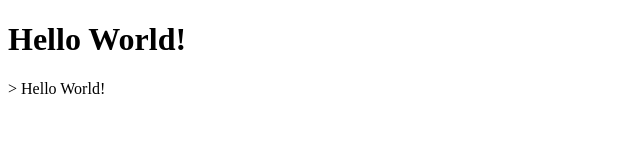
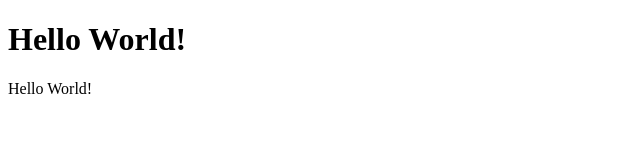
Before and after one commit to MigratoryMilk/migratorymilk.github.io, a plain HTML site: page index.html in a window 1280 px wide. Shown: the full height of the page, 0-640 px from the left. Drawn offline with Linux system fonts and the light colour scheme.

Commit message:
fixed bracket

```diff
--- a/index.html
+++ b/index.html
@@ -8,7 +8,7 @@
 <div>
 	<h1>Hello World!</h1>
 </div>
-<body style="colour:red;">>
+<body style="colour:red;">
     Hello World!
 </body>
 </html>
```
